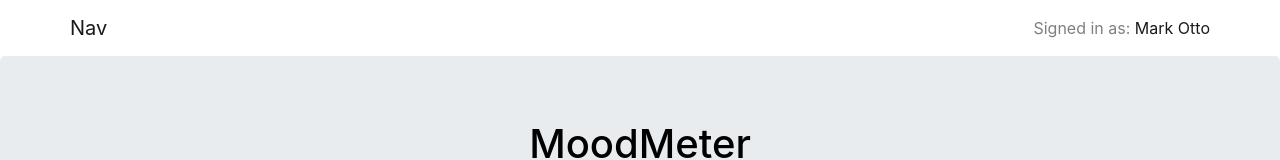
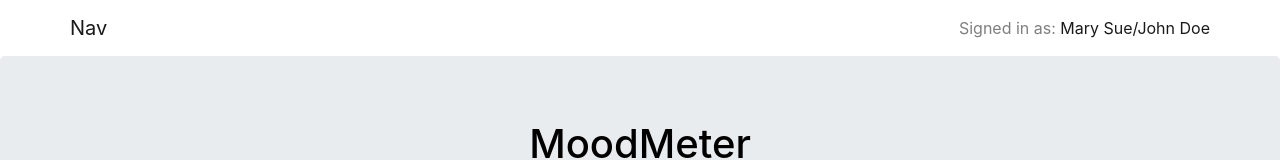
Before and after one commit to Viserya11/Moodmeter-capstone-project-, a React (Create React App) app: page / in a window 1280 px wide. Shown: the top 160 px of the page. Built offline with nearby package versions, Linux system fonts and the light colour scheme.

Commit message:
Update Navigation.jsx

```diff
--- a/src/components/Navigation.jsx
+++ b/src/components/Navigation.jsx
@@ -10,7 +10,7 @@ function Navigation() {
         <Navbar.Toggle />
         <Navbar.Collapse className="justify-content-end">
           <Navbar.Text>
-            Signed in as: <a href="#login">Mark Otto</a>
+            Signed in as: <a href="#login">Mary Sue/John Doe</a>
           </Navbar.Text>
         </Navbar.Collapse>
       </Container>
```
